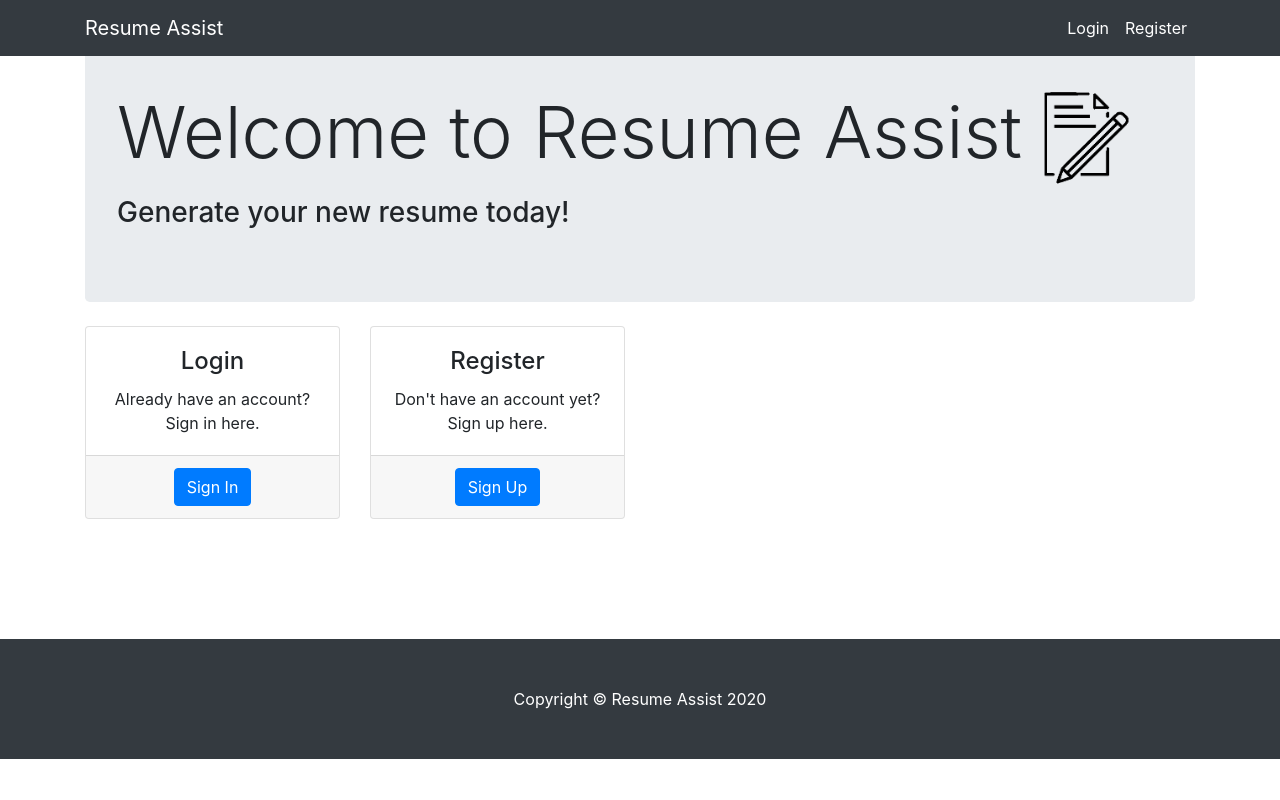
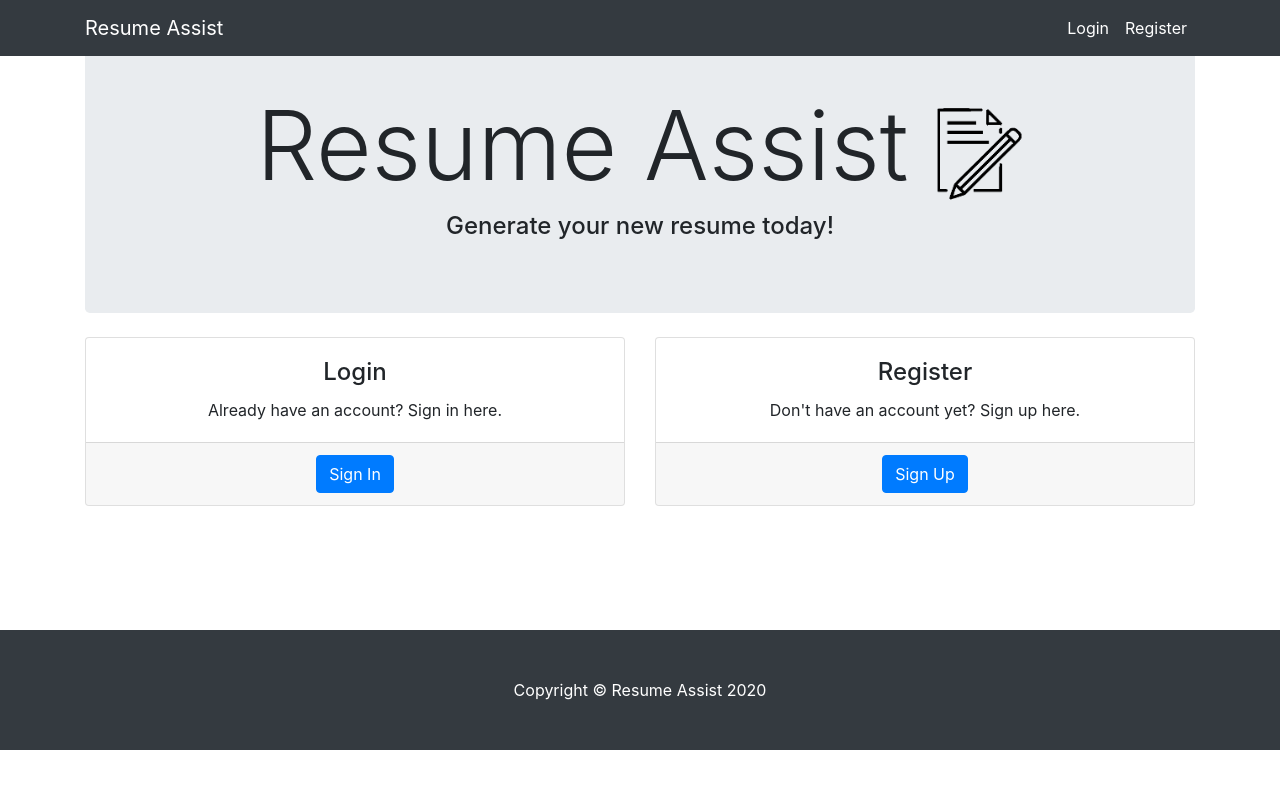
Before and after one commit to sairabbas/ResumeAssist, a Flask app: page / in a window 1280 px wide. Run offline with Flask 2, Linux system fonts and the light colour scheme; some libraries are stand-ins or nearby versions.

Commit message:
UI home changes

```diff
--- a/app.py
+++ b/app.py
@@ -11,6 +11,7 @@ app = Flask(__name__)
 app.config['SECRET_KEY'] = '57916289bb0b13ce0c676dfde280ba245'
 app.config['SQLALCHEMY_TRACK_MODIFICATIONS'] = False
 app.config['SQLALCHEMY_DATABASE_URI'] = 'sqlite:///db.sqlite3'
+app.config['MEDIA_FOLDER'] = 'static/media'
 
 bootstrap = Bootstrap(app)
 db = SQLAlchemy(app)
@@ -170,5 +171,11 @@ def delete(id):
     return render_template('dashboard.html', resumes=resumes)
 
 
+@app.route('/media<file>')
+@login_required
+def media(file):
+    hi = None
+
+
 if __name__ == '__main__':
     app.run(debug=True)
--- a/templates/dashboard.html
+++ b/templates/dashboard.html
@@ -52,7 +52,7 @@ Home - Resume Assist
     {% for resume in resumes%}
       <div class="col-lg-3 col-md-6 mb-4">
         <div class="card h-100">
-          <img class="card-img-top" src="{{ url_for('static', filename='media/test.pdf') }}" alt="file.pdf">
+          <img class="card-img-top" src="static/media/{{ resume.name }}" alt="file.pdf">
           <div class="card-body" style="padding-top: 0px">
             <h4 class="card-title"> {{ resume.name }} </h4>
             <p class="card-text">Quick Synopsis Of Resume Info</p>
--- a/templates/home.html
+++ b/templates/home.html
@@ -33,13 +33,13 @@ Resume Assist
   <!-- Page Content -->
   <div class="container">
     <!-- Jumbotron Header -->
-    <header class="jumbotron my-4">
-      <h1 class="display-3">Welcome to Resume Assist <img src="{{ url_for('static', filename='images/logo.jpg') }}" height="100" class="img-responsive" alt="logo"></h1>
-      <h3> Generate your new resume today!</h3>
+    <header style="text-align: center" class="jumbotron my-4">
+      <h1 class="display-1">Resume Assist <img src="static/images/logo.jpg" height="100" class="img-responsive" alt="logo"></h1>
+      <h4> Generate your new resume today!</h4>
     </header>
     <!-- Page Features -->
     <div class="row text-center">
-      <div class="col-lg-3 col-md-6 mb-4">
+      <div class="col">
         <div class="card h-100">
           <div class="card-body">
             <h4 class="card-title">Login</h4>
@@ -50,7 +50,7 @@ Resume Assist
           </div>
         </div>
       </div>
-      <div class="col-lg-3 col-md-6 mb-4">
+      <div class="col">
         <div class="card h-100">
           <div class="card-body">
             <h4 class="card-title">Register</h4>
@@ -62,7 +62,7 @@ Resume Assist
         </div>
       </div>
     </div>
-      <div style="padding-top: 72px">
+      <div style="padding-top: 100px">
       &nbsp;
       </div>
     <!-- /.row -->
```
